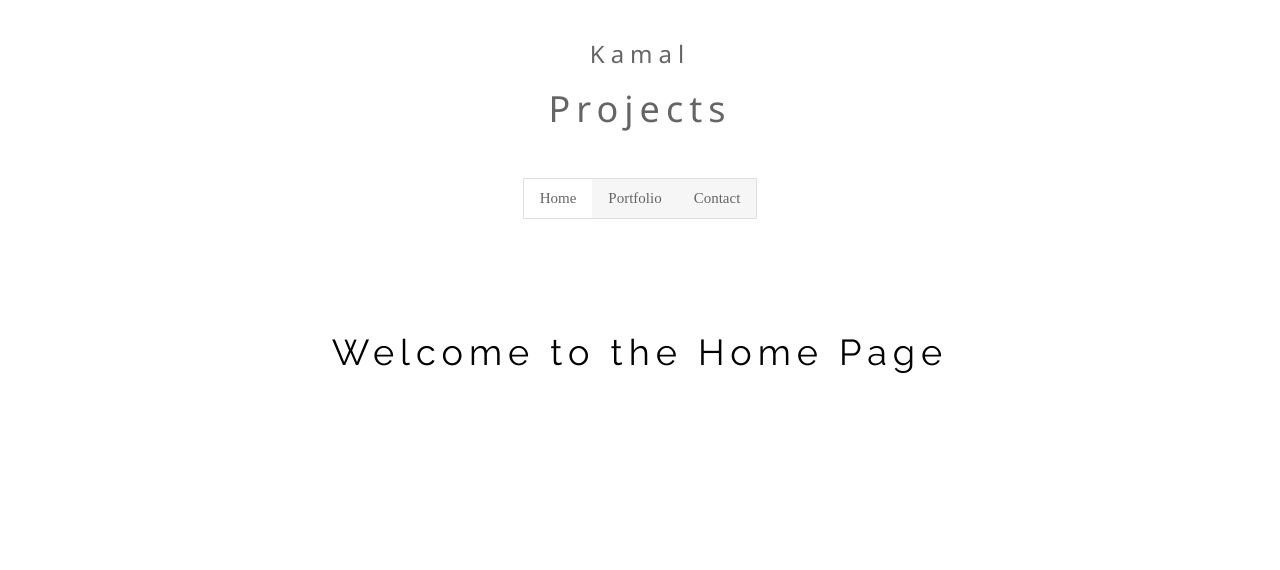
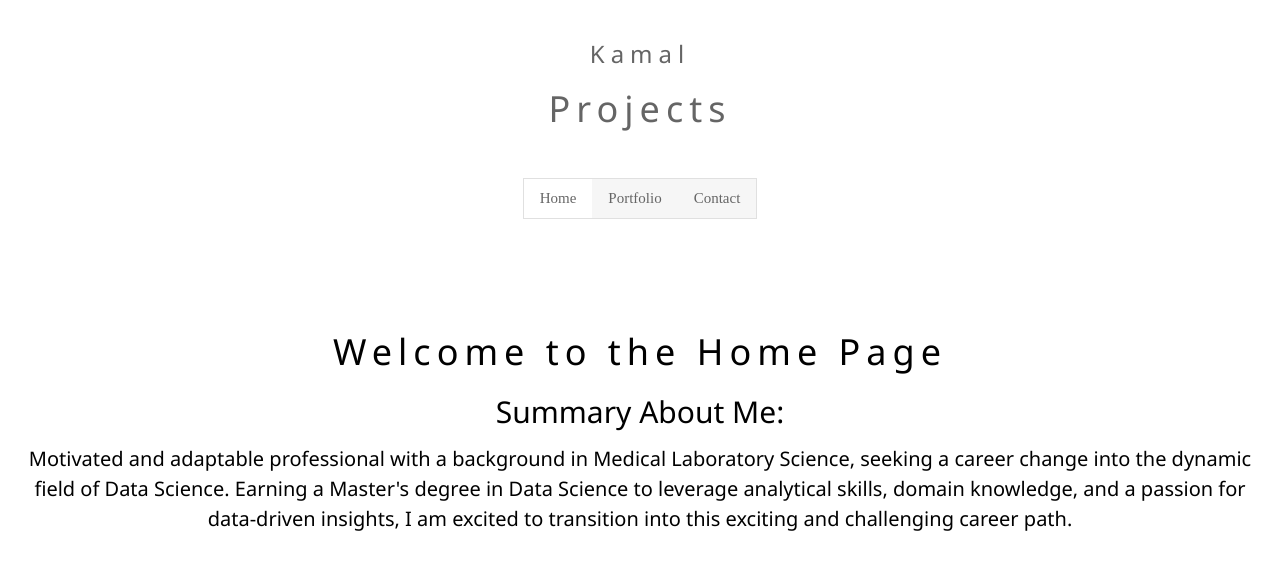
Before and after one commit to heybad/websiteproject, a Flask app: page /home in a window 1280 px wide. Shown: the top 570 px of the page. Run offline with Flask 3, Linux system fonts and the light colour scheme; parts of the project's set-up code (start-up, migrations or seed data) failed here and were passed over.

Commit message:
add about me on the home page

```diff
--- a/templates/home.html
+++ b/templates/home.html
@@ -1,6 +1,12 @@
 {% block content %}
-<section class="w3-container w3-padding-32">
-  <h1 style="text-align: center; font-family: 'Raleway', Arial, sans-serif;">Welcome to the Home Page</h1>
+<section class="w3-container w3-padding-32" style="text-align: center; font-family: 'Raleway', Arial, sans-serif;">
+  <h1>Welcome to the Home Page</h1>
+
+  <!-- Add your image here -->
+
+  <h2> Summary About Me:</h2>
+  <h4>
+    Motivated and adaptable professional with a background in Medical Laboratory Science, seeking a career change into the dynamic field of Data Science. Earning a Master's degree in Data Science to leverage analytical skills, domain knowledge, and a passion for data-driven insights, I am excited to transition into this exciting and challenging career path.
+  </h4>
 </section>
-<!-- Add your image here -->
 {% endblock %}
--- a/templates/main.html
+++ b/templates/main.html
@@ -37,5 +37,6 @@
 
     <!-- ... (your footer content) ... -->
 
+
 </body>
 </html>
```
